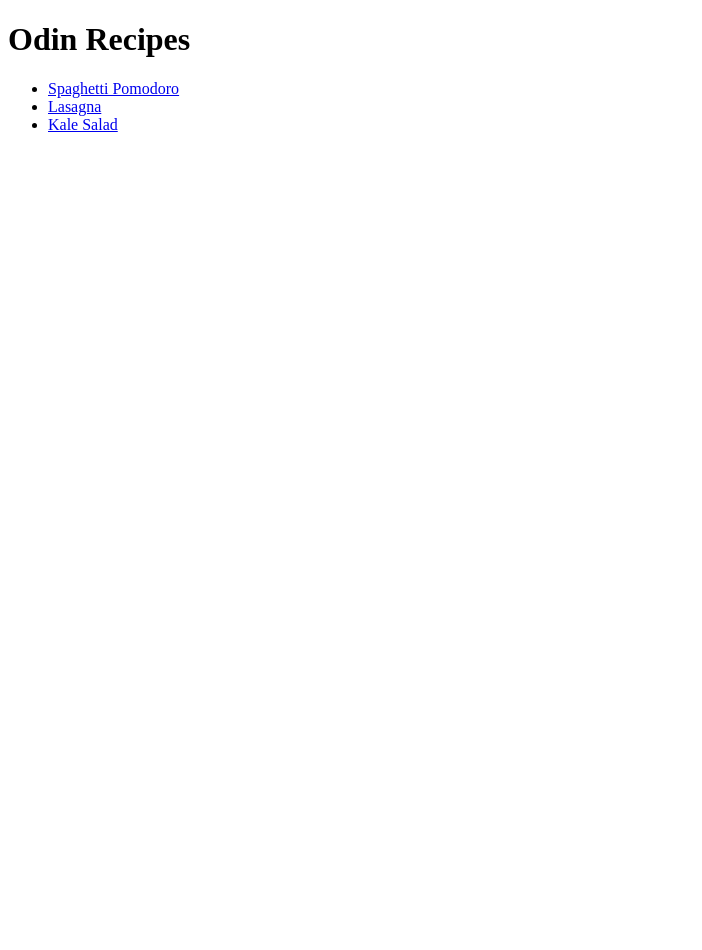
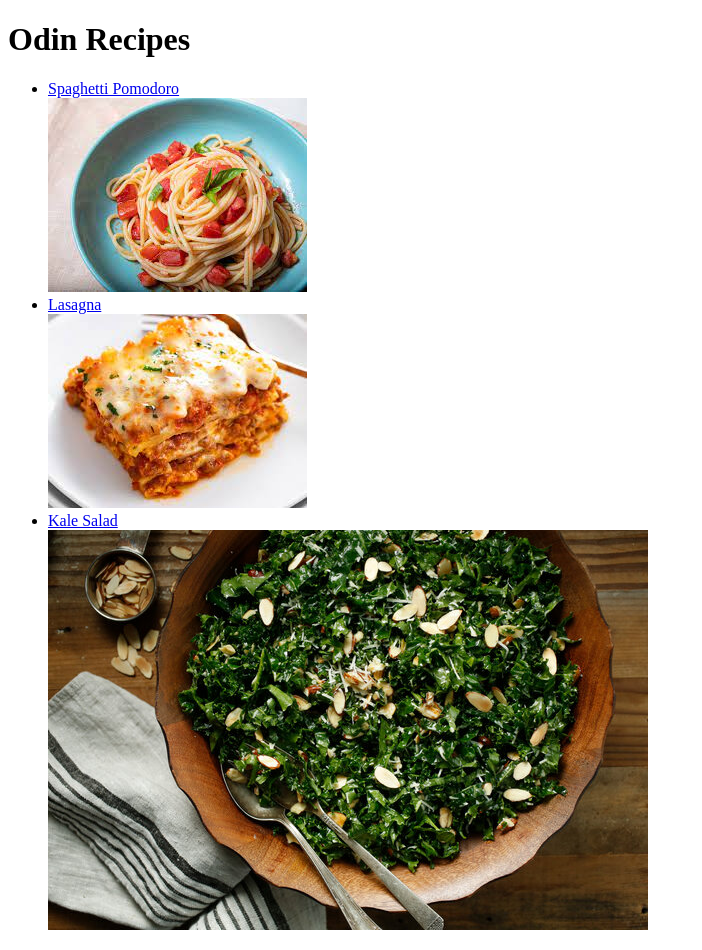
Before and after one commit to Tazier/odin-recipes, a plain HTML site: page index.html in a window 1280 px wide. Shown: the whole page, without its empty margins (0-702 px from the left). Before the commit the page ends 800 px from the top, so only its background shows below. Drawn offline with Linux system fonts and the light colour scheme.

Commit message:
added some flair

```diff
--- a/index.html
+++ b/index.html
@@ -8,8 +8,11 @@
     <h1>Odin Recipes</h1>
     <ul>
     <li><a href="recipes/spaghetti.html">Spaghetti Pomodoro</a></li>
+    <img src="./images/spaghetti.jpg">
     <li><a href="recipes/lasagna.html">Lasagna</a></li>
+    <img src="./images/Lasagna.jpg">
     <li><a href="recipes/kale-salad.html">Kale Salad</a></li>
+    <img src="./images/KaleSalad.jpg">
     </ul>
 </body>
 </html>
```
Also changed, not shown: style.css (added).
